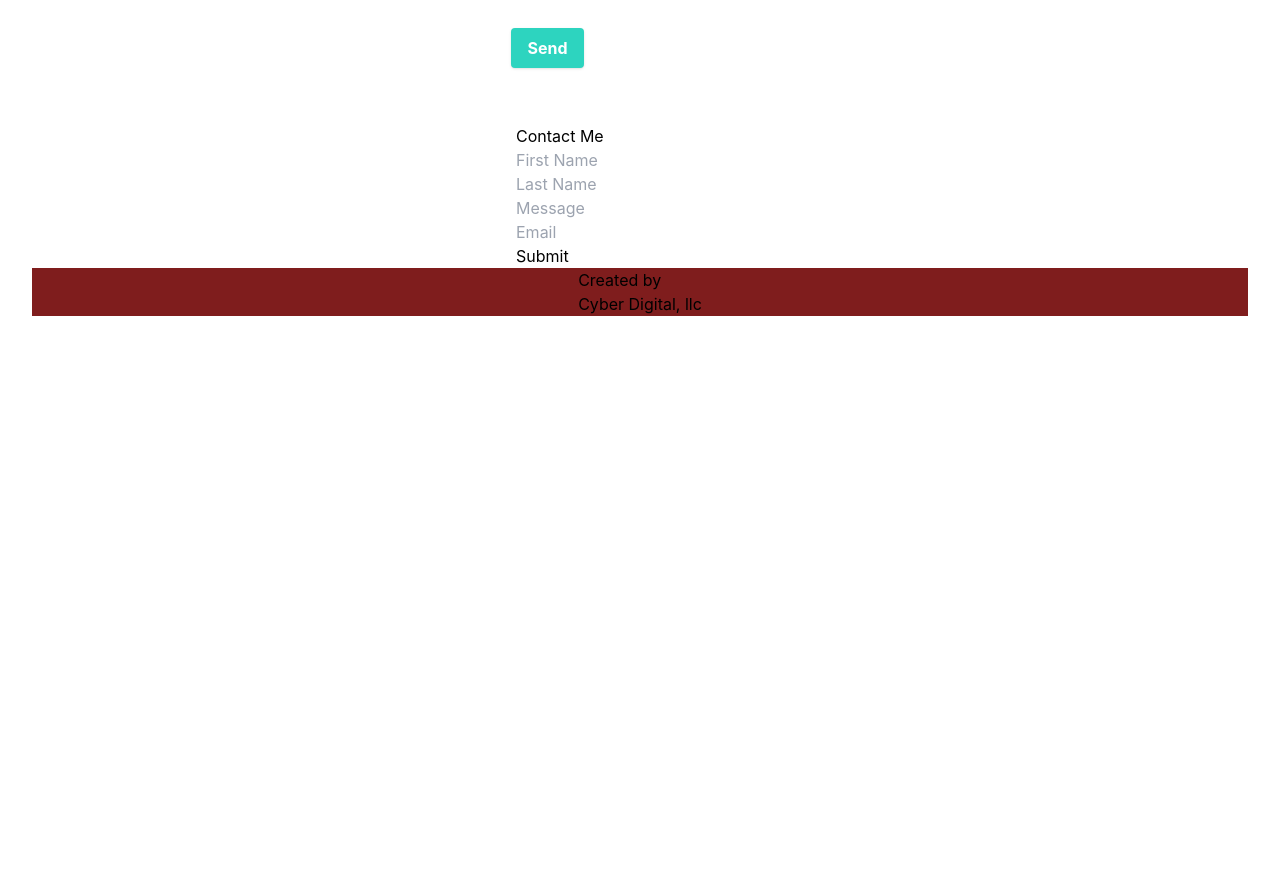
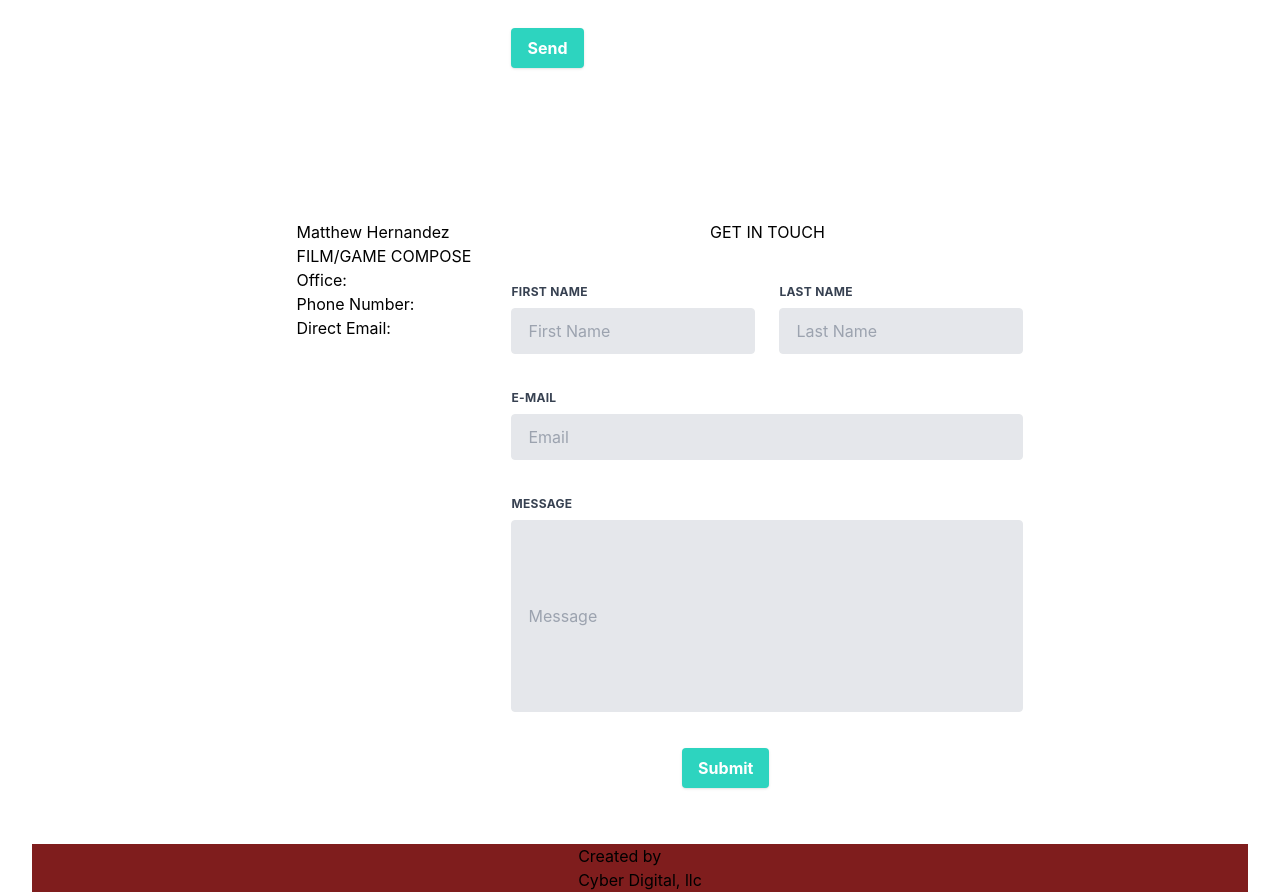
Before and after one commit to Cyber-Digital-llc/Matthews-Portfolio-Website-FE, a Next.js app: page / in a window 1280 px wide. Shown: the part 3460-4352 px from the top of the page. Before the commit the page ends 3776 px from the top, so only its background shows below. Built offline with nearby package versions, Linux system fonts and the light colour scheme.

Commit message:
styled contactForm

```diff
--- a/components/Contact.jsx
+++ b/components/Contact.jsx
@@ -52,11 +52,12 @@ const Contact = () => {
               />
             </div>
           </div>
+
           <div className="flex flex-wrap -mx-3 mb-6">
             <div className="w-full px-3">
               <label
                 className="block uppercase tracking-wide text-gray-700 text-xs font-bold mb-2"
-                for="password"
+                for="email"
               >
                 E-mail
               </label>
@@ -72,7 +73,7 @@ const Contact = () => {
             <div className="w-full px-3">
               <label
                 className="block uppercase tracking-wide text-gray-700 text-xs font-bold mb-2"
-                for="password"
+                for="message"
               >
                 Message
               </label>
@@ -87,6 +88,7 @@ const Contact = () => {
               </p>
             </div>
           </div>
+
           <div className="md:flex md:items-center">
             <div className="md:w-1/3">
               <button
--- a/components/ContactForm.jsx
+++ b/components/ContactForm.jsx
@@ -26,10 +26,33 @@ export default function ContactForm() {
   }
 
   return (
-    <div className="flex justify-center align-middle content-center">
-      <form onSubmit={handleSubmit(onSubmit)}>
-        <h2>Contact Me</h2>
+    <div
+      id="contact"
+      className=" flex w-full py-14 justify-center align-middle content-center items-center"
+    >
+      <div className="flex justify-center w-full">
+        <div className=" py-10 px-10">
+          <h2>Matthew Hernandez</h2>
+          <p className="">FILM/GAME COMPOSE</p>
+          <p>Office:</p>
+          <p>Phone Number:</p>
+          <p>Direct Email: </p>
+        </div>
+
+        <form className="w-full max-w-lg" onSubmit={handleSubmit(onSubmit)}>
+          <h2 className="items-center content-center align-middle flex justify-center py-10">
+            GET IN TOUCH
+          </h2>
+          <div className="flex flex-wrap -mx-3 mb-6">
+            <div className="w-full md:w-1/2 px-3 mb-6 md:mb-0">
+              <label
+                className="block uppercase tracking-wide text-gray-700 text-xs font-bold mb-2"
+                for="first-name"
+              >
+                First Name
+              </label>
               <input
+                className="appearance-none block w-full bg-gray-200 text-gray-700 border border-gray-200 rounded py-3 px-4 mb-3 leading-tight focus:outline-none focus:bg-white"
                 type="text"
                 name="firstName"
                 {...register('firstName', {
@@ -39,7 +62,16 @@ export default function ContactForm() {
                 placeholder="First Name"
               />
               <p>{errors.firstName?.message}</p>
+            </div>
+            <div className="w-full md:w-1/2 px-3">
+              <label
+                className="block uppercase tracking-wide text-gray-700 text-xs font-bold mb-2"
+                for="last-name"
+              >
+                Last Name
+              </label>
               <input
+                className="appearance-none block w-full bg-gray-200 text-gray-700 border border-gray-200 rounded py-3 px-4 leading-tight focus:outline-none focus:bg-white focus:border-gray-500"
                 type="text"
                 name="lastName"
                 {...register('lastName', {
@@ -48,7 +80,39 @@ export default function ContactForm() {
                 placeholder="Last Name"
               />
               <p>{errors.lastName?.message}</p>
+            </div>
+          </div>
+
+          <div className="flex flex-wrap -mx-3 mb-6">
+            <div className="w-full px-3">
+              <label
+                className="block uppercase tracking-wide text-gray-700 text-xs font-bold mb-2"
+                for="email"
+              >
+                E-mail
+              </label>
               <input
+                className="appearance-none block w-full bg-gray-200 text-gray-700 border border-gray-200 rounded py-3 px-4 mb-3 leading-tight focus:outline-none focus:bg-white focus:border-gray-500"
+                type="email"
+                name="email"
+                {...register('email', {
+                  required: 'Required. Please enter your email address.',
+                })}
+                placeholder="Email"
+              />
+              <p>{errors.email?.message}</p>
+            </div>
+          </div>
+          <div className="flex flex-wrap -mx-3 mb-6">
+            <div className="w-full px-3">
+              <label
+                className="block uppercase tracking-wide text-gray-700 text-xs font-bold mb-2"
+                for="message"
+              >
+                Message
+              </label>
+              <input
+                className=" no-resize appearance-none block w-full bg-gray-200 text-gray-700 border border-gray-200 rounded py-3 px-4 mb-3 leading-tight focus:outline-none focus:bg-white focus:border-gray-500 h-48 resize-none"
                 type="text"
                 name="message"
                 {...register('message', {
@@ -57,19 +121,23 @@ export default function ContactForm() {
                 placeholder="Message"
               />
               <p>{errors.message?.message}</p>
-        <input
-          type="email"
-          name="email"
-          {...register('email', {
-            required: 'Required. Please enter your email address.',
-          })}
-          placeholder="Email"
-        />
-        <p>{errors.email?.message}</p>
-
-        <button role="submit">{isSubmitting ? 'Submitting' : 'Submit'}</button>
+            </div>
+          </div>
+          <div className="md:flex md:items-center">
+            <div className="md:w-1/3"></div>
+            <button
+              className="shadow bg-teal-400 hover:bg-teal-400 focus:shadow-outline focus:outline-none text-white font-bold py-2 px-4 rounded"
+              role="submit"
+            >
+              {isSubmitting ? 'Submitting' : 'Submit'}
+            </button>
+          </div>
+          <div className="md:w-2/3">
+            {' '}
             {successMessage && <p>{successMessage}</p>}
+          </div>
         </form>
+      </div>
     </div>
   )
 }
```
Lines whose indentation alone changed are shown as unchanged.
